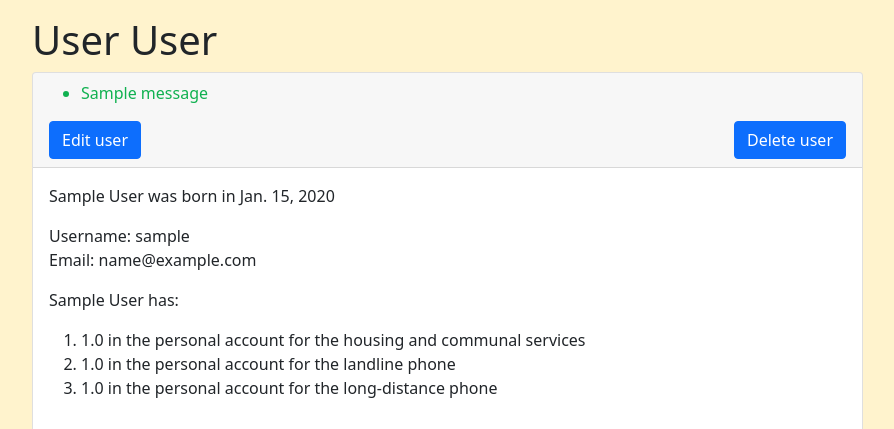
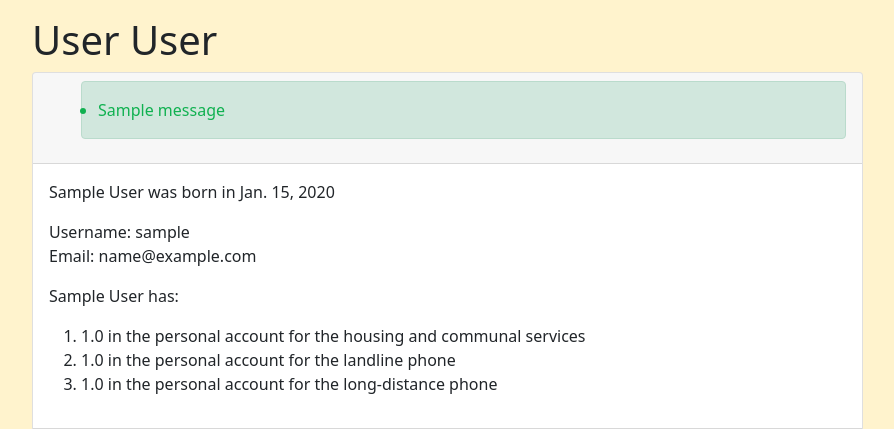
Before and after one commit to EvilMurlok/VK_python_backend, a Django app: page /users/1/ in a window 1280 px wide. Shown: the part 56-485 px from the top of the page, without its empty margins (335-1229 px from the left). Run offline with Django 3.2, Linux system fonts and the light colour scheme; tables that the repository leaves empty hold one stand-in row (values such as "Sample post"); one stand-in notice (Sample message) is shown; some libraries are stand-ins or nearby versions.

Commit message:
Add the ability to delete users and make messadges more cool

```diff
--- /dev/null
+++ b/4_lesson_hw/hcs/templates/inc/_messages.html
@@ -0,0 +1,15 @@
+{% if messages %}
+<ul class="messages">
+    {% for message in messages %}
+        {% if message.tags == 'errors' %}
+            <div class="alert alert-danger" role="alert">
+                <li {% if message.tags %} class=" {{ message.tags }} " {% endif %}> {{ message }}</li>
+            </div>
+        {% else %}
+            <div class="alert alert-{{ message.tags }}" role="alert">
+                <li {% if message.tags %} class=" {{ message.tags }} " {% endif %}> {{ message }}</li>
+            </div>
+        {% endif %}
+    {% endfor %}
+</ul>
+{% endif %}
--- a/4_lesson_hw/hcs/templates/users/home_users_list.html
+++ b/4_lesson_hw/hcs/templates/users/home_users_list.html
@@ -10,6 +10,8 @@
 
 {% block content %}
 
+{% include 'inc/_messages.html' %}
+
 {% for user in users %}
 {% if user.is_staff == False %}
 <div class="card mb-3">
@@ -17,7 +19,8 @@
         <div class="media">
             <div class="media-body">
                 <p>{{ user.first_name }} {{user.last_name }} was born in {{ user.date_of_birth }}</p>
-                      {{ user.first_name }} {{user.last_name }} has created the account at {{ user.created_at|date:"Y-m-d H:i"}}
+                {{ user.first_name }} {{user.last_name }} has created the account at {{ user.created_at|date:"Y-m-d
+                H:i"}}
                 <br>
                 <a href="{{ user.get_absolute_url }}" class="btn btn-primary mt-2">Show details</a>
             </div>
--- a/4_lesson_hw/hcs/templates/users/view_user.html
+++ b/4_lesson_hw/hcs/templates/users/view_user.html
@@ -12,17 +12,15 @@
 
 <div class="card mb-3">
     <div class="card-header">
-        {% if messages %}
-        <ul class="messages">
-            {% for message in messages %}
-            <li {% if message.tags %} class=" {{ message.tags }} " {% endif %}> {{ message }}</li>
-            {% endfor %}
-        </ul>
+        {% include 'inc/_messages.html' %}
+
+        {% if request.user.is_authenticated %}
+        <div class="d-flex justify-content-between">
+            <!-- <a class="btn btn-primary" href="#">Edit user</a> -->
+            <a class="btn btn-primary" href="{% url 'delete_user' pk=user.id %}">Delete user</a>
+        </div>
         {% endif %}
-        <div class="d-flex justify-content-between">
-            <a class="btn btn-primary" href="#">Edit user</a>
-            <a class="btn btn-primary" href="#">Delete user</a>
-        </div>
+
     </div>
 
     <div class="card-body">
--- a/4_lesson_hw/hcs/users/models.py
+++ b/4_lesson_hw/hcs/users/models.py
@@ -1,5 +1,5 @@
 from django.db import models
-from django.urls import reverse
+from django.urls import reverse_lazy
 from django.contrib.auth.models import AbstractUser
 
 
@@ -18,7 +18,7 @@ class Users(AbstractUser):
 
     # let it be so for now
     def get_absolute_url(self):
-        return reverse('current_user', kwargs={'pk': self.pk})
+        return reverse_lazy('current_user', kwargs={'pk': self.pk})
 
     def __str__(self):
         return str(self.first_name) + str(self.last_name)
--- a/4_lesson_hw/hcs/users/urls.py
+++ b/4_lesson_hw/hcs/users/urls.py
@@ -4,6 +4,7 @@ from .views import HomeUsers
 from .views import add_user
 from .views import register
 from .views import login
+from .views import delete_user
 
 urlpatterns = [
     path('', HomeUsers.as_view(), name='users'),
@@ -11,5 +12,5 @@ urlpatterns = [
     path('add_user/', add_user, name='add_user'),
     path('register/', register, name='register'),
     path('login/', login, name='login'),
-
+    path('delete_user/<int:pk>/', delete_user, name='delete_user'),
 ]
--- a/4_lesson_hw/hcs/users/views.py
+++ b/4_lesson_hw/hcs/users/views.py
@@ -39,6 +39,15 @@ def add_user(request):
                   context={'title': 'Add user', 'form': form})
 
 
+@login_required(login_url='/admin/')
+@require_http_methods(["GET", "POST"])
+def delete_user(request, pk):
+    user = get_object_or_404(Users, pk=pk)
+    user.delete()
+    messages.success(request, 'The account deleted successfully')
+    return redirect('users')
+
+
 @require_GET
 def user_detail(request, pk):
     user = get_object_or_404(Users, pk=pk)
```
Also changed, not shown: 4_lesson_hw/hcs/templates/news/news_detail.html (+1 -7 lines), 4_lesson_hw/hcs/users/forms.py (+8 -0 lines). Lines whose indentation alone changed are shown as unchanged.
